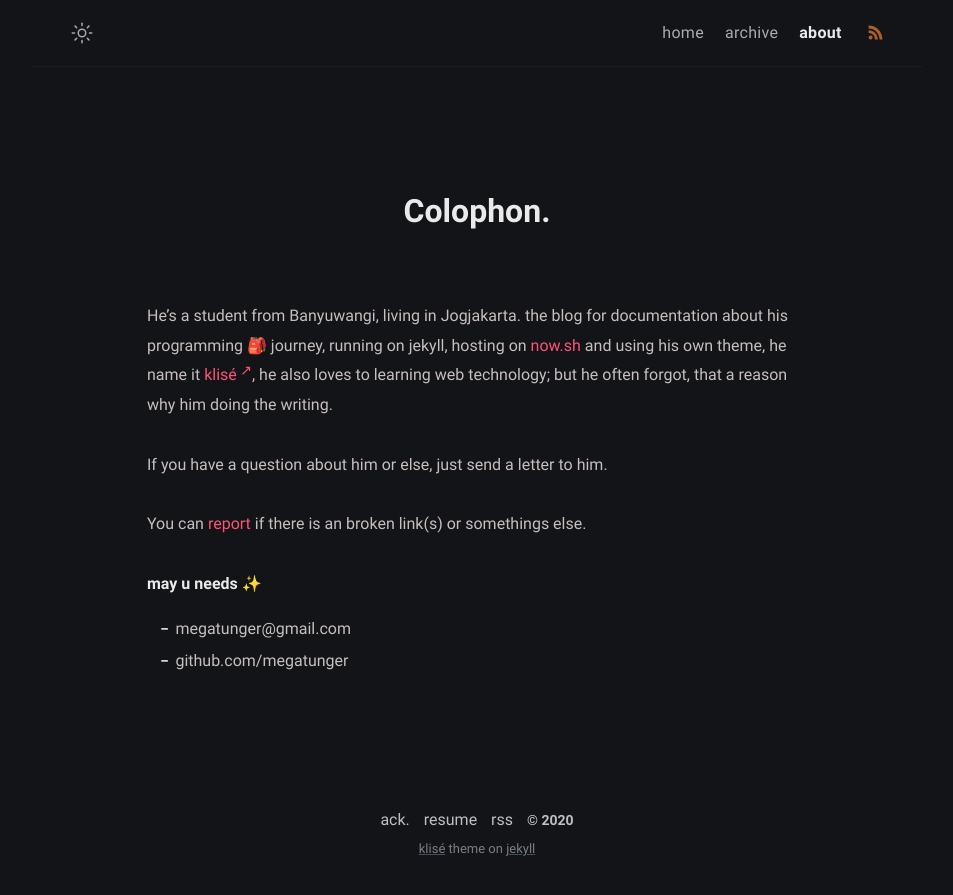
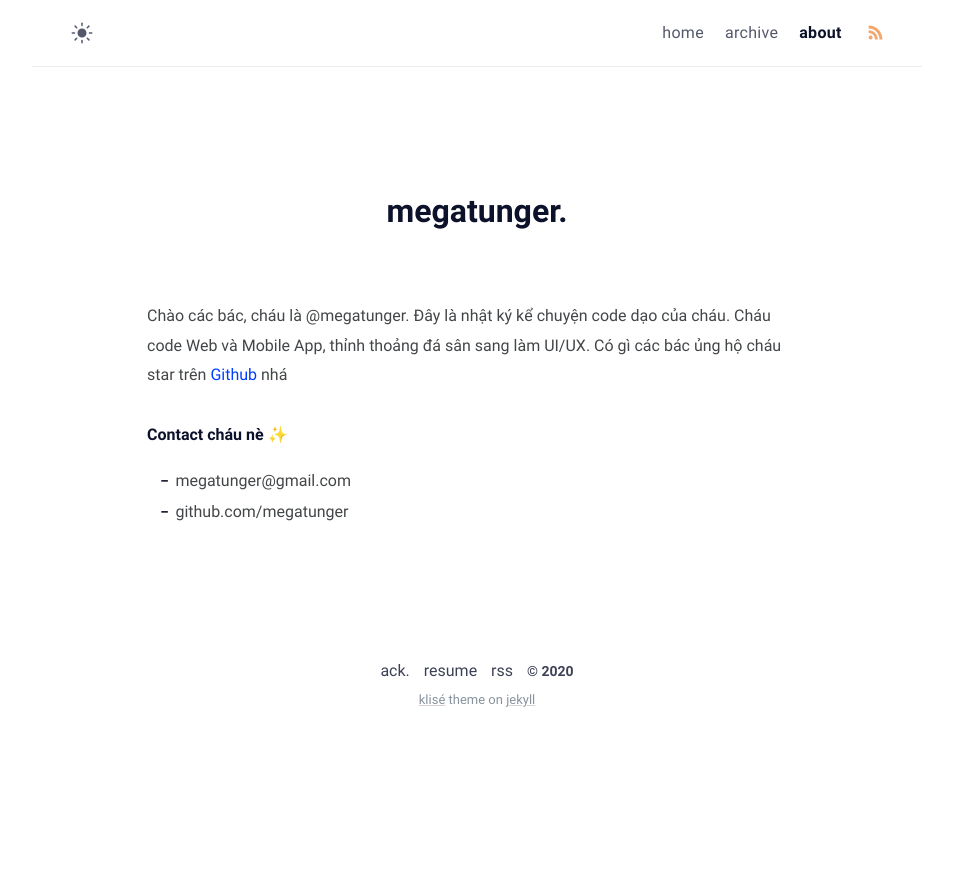
Before and after one commit to megatunger/PersonalBlog, a Jekyll site: the page built from about.md, in a window 1280 px wide. Shown: the top 895 px of the page, without its empty margins (163-1116 px from the left). Built offline with Jekyll 4.4.1, drawn with Linux system fonts in a browser that asks for light colours.

Commit message:
Update config

```diff
--- a/_config.yml
+++ b/_config.yml
@@ -1,32 +1,29 @@
 # Site settings
-title: Klise Theme
+title: megatunger | Code dạo full-time
 description: >-
-  He's writing in Bahasa about web technology and experience as a journal
-  for documentation things that he learned, meet him <a href="https://github.com/piharpi" target="_blank" rel="noopener">@github</a>.
-lang: en-US
+  Nơi cháu kể chuyện code dạo.
+lang: vi-VN
 timezone: Asia/Hanoi
-image: assets/img/ogp.png
-repo: https://github.com/megatunger/PersonalBlog # site repo [optional]
-mode: dark # default theme "dark" | "light"
+image: assets/img/cover.png
+repo: https://github.com/megatunger/PersonalBlog
+mode: light # default theme "dark" | "light"
 
 # Profile settings
 author:
-  name: Hoang Son Tung # author name
-  bio: >- # tell to the world
-    The minimalist Jekyll theme, light and dark mode support, for running a personal site and blog,
-    meet Klisé theme at <a href="https://github.com/piharpi/jekyll-klise" target="_blank" rel="noopener">@github</a>.
-  username: megatunger # general username
-  github: megatunger # github username
-  twitter: twitter_username # twitter username
-  facebook: megatunger # facebook username
-  email: megatunger@gmail.com # email adress
-  avatar: /assets/img/avatar.jpg # change with your own avatar
+  name: Hoàng Sơn Tùng # author name
+  bio:
+    Code dạo full-time. Các bác nhớ donate ⭐️ cho cháu nha <a href="https://github.com/megatunger" target="_blank" rel="noopener">@megatunger</a>.
+  username: megatunger
+  github: megatunger
+  facebook: megatunger
+  email: megatunger@gmail.com
+  avatar: /assets/img/avatar.jpeg # change with your own avatar
 
 # URL settings
-url: "https://klise.now.sh" #
+url: "https://megatunger.com" #
 baseurl:
 permalink: /:title/
-google_analytics: # leave it blank if not wish
+google_analytics:
 fb_appid:
 
 # Collection setting
@@ -46,7 +43,7 @@ defaults:
       path: ""
     values:
       layout: post
-      comments: false
+      comments: true
 
 # Jekyll Compose default front matter
 jekyll_compose:
--- a/about.md
+++ b/about.md
@@ -1,18 +1,14 @@
 ---
-title: Colophon
+title: megatunger
 permalink: /about/
 layout: page
-excerpt: Hello peeps, I'm student of computer science from Banyuwangi, living in Jogjakarta. This blog for documentation about my programming journey, running on jekyll, hosting on netlify and using my own simple theme.
+excerpt: Chào các bác, cháu là @megatunger
 comments: false
 ---
 
-He's a student from Banyuwangi, living in Jogjakarta. the blog for documentation about his programming 🎒 journey, running on jekyll, hosting on [now.sh](http://now.sh) and using his own theme, he name it <a href="https://github.com/piharpi/jekyll-klise" target="_blank" rel="noopener">klisé</a>, he also loves to learning web technology; but he often forgot, that a reason why him doing the writing.
+Chào các bác, cháu là @megatunger. Đây là nhật ký kể chuyện code dạo của cháu. Cháu code Web và Mobile App, thỉnh thoảng đá sân sang làm UI/UX. Có gì các bác ủng hộ cháu star trên [Github](http://github.com/megatunger) nhá
 
-If you have a question about him or else, just send a letter to him.
-
-You can [report](http://github.com/piharpi/jekyll-klise/issues/new) if there is an broken link(s) or somethings else.
-
-**may u needs ✨**
+**Contact cháu nè ✨**
 
 - {{ site.author.email }}
 - github.com/{{ site.author.github }}
```
Also changed, not shown: assets/img/avatar.jpeg (added), assets/img/avatar.jpg (deleted), assets/img/cover.png (added), assets/img/ogp.png (deleted).
